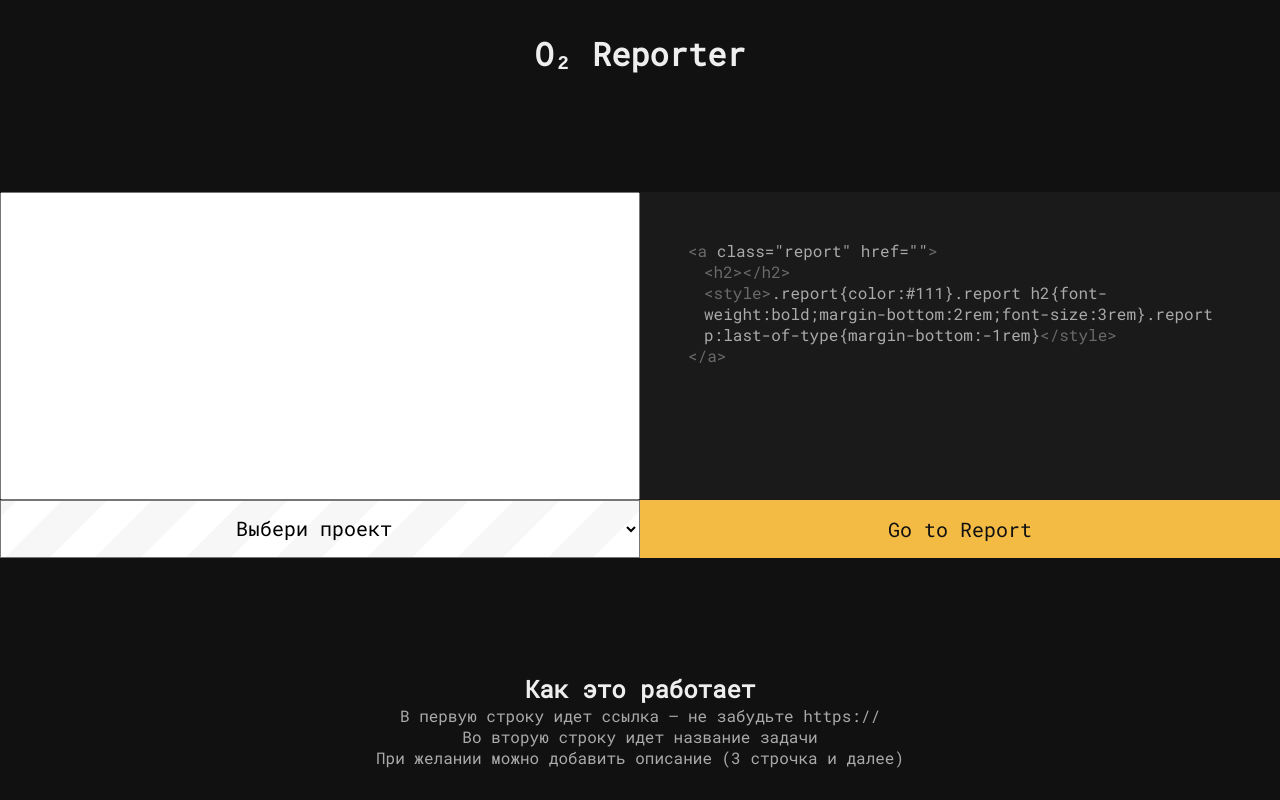
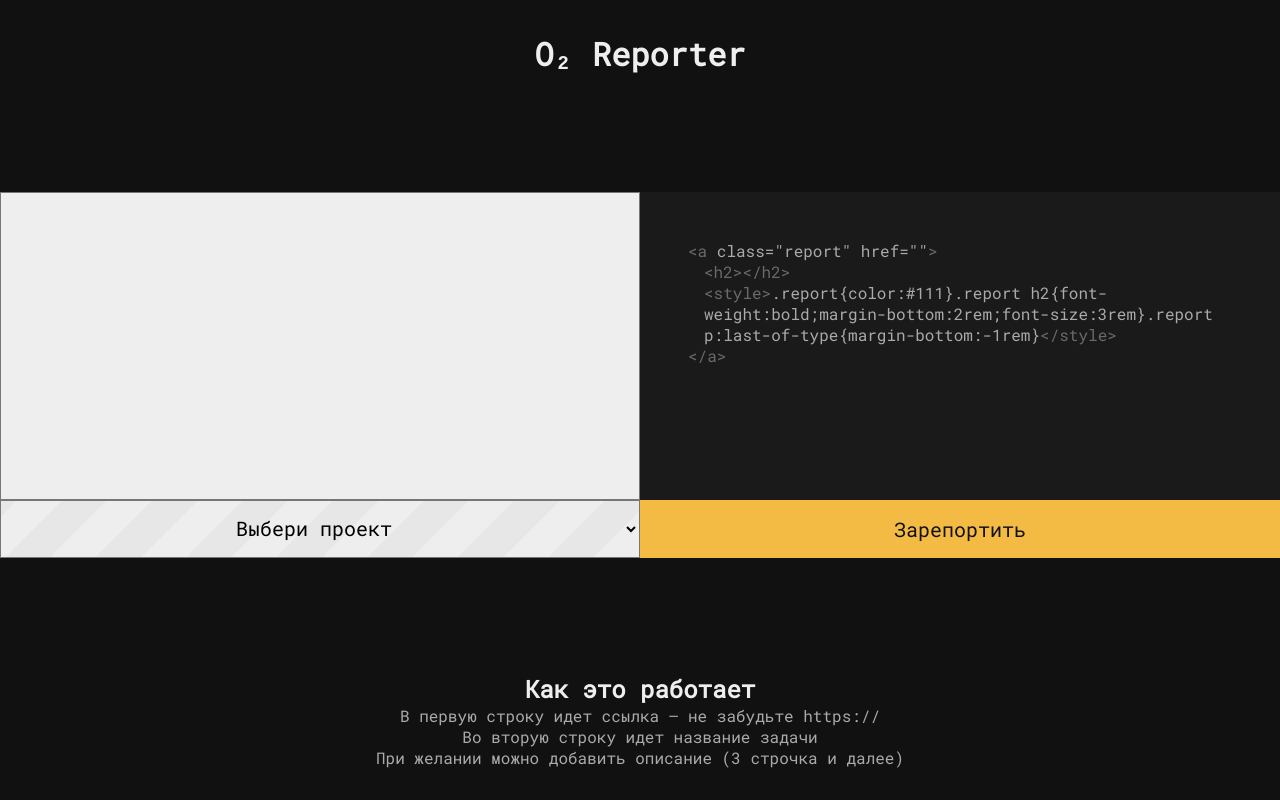
Before and after one commit to dragunovartem99/o2-reporter, a Vue app: page / in a window 1280 px wide. Built offline with nearby package versions, Linux system fonts and the light colour scheme.

Commit message:
Change colors and text

```diff
--- a/src/App.vue
+++ b/src/App.vue
@@ -37,7 +37,7 @@
         {{ project.name }}
       </option>
     </select>
-    <div @click="copyAndGo" class="mainlink">Go to Report</div>
+    <div @click="copyAndGo" class="mainlink">Зарепортить</div>
   </div>
   <div class="help">
     <h2>Как это работает</h2>
@@ -144,10 +144,10 @@ select {
   font-family: inherit;
   background: repeating-linear-gradient(
     -45deg,
-    #fff,
-    #fff 2rem,
-    #f7f7f7 2rem,
-    #f7f7f7 4rem
+    #eee,
+    #eee 2rem,
+    #e7e7e7 2rem,
+    #e7e7e7 4rem
   );
 }
 .mainlink {
@@ -157,6 +157,7 @@ select {
   display: block;
   text-align: center;
   padding: 1rem 3rem;
+  transition: background-color 0.3s ease;
 }
 .mainlink:hover {
   background-color: #f5c55d;
@@ -182,6 +183,7 @@ select {
 .raw {
   font-family: inherit;
   resize: none;
+  background-color: #eee;
 }
 .code {
   background-color: #1a1a1a;
```
